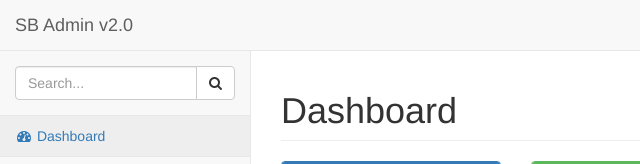
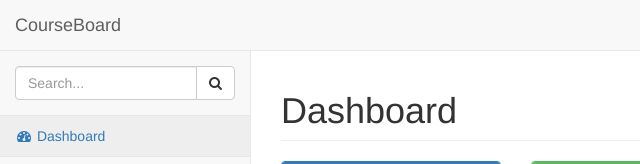
Before and after one commit to chizakura/CourseBoard, a website: page pages/index.html in a window 1280 px wide. Shown: the top 164 px of the page, 0-640 px from the left. Drawn offline with Linux system fonts and the light colour scheme.

Commit message:
Name change

```diff
--- a/pages/index.html
+++ b/pages/index.html
@@ -48,7 +48,7 @@
                     <span class="icon-bar"></span>
                     <span class="icon-bar"></span>
                 </button>
-                <a class="navbar-brand" href="index.html">SB Admin v2.0</a>
+                <a class="navbar-brand" href="index.html">CourseBoard</a>
             </div>
             <!-- /.navbar-header -->
 
```
